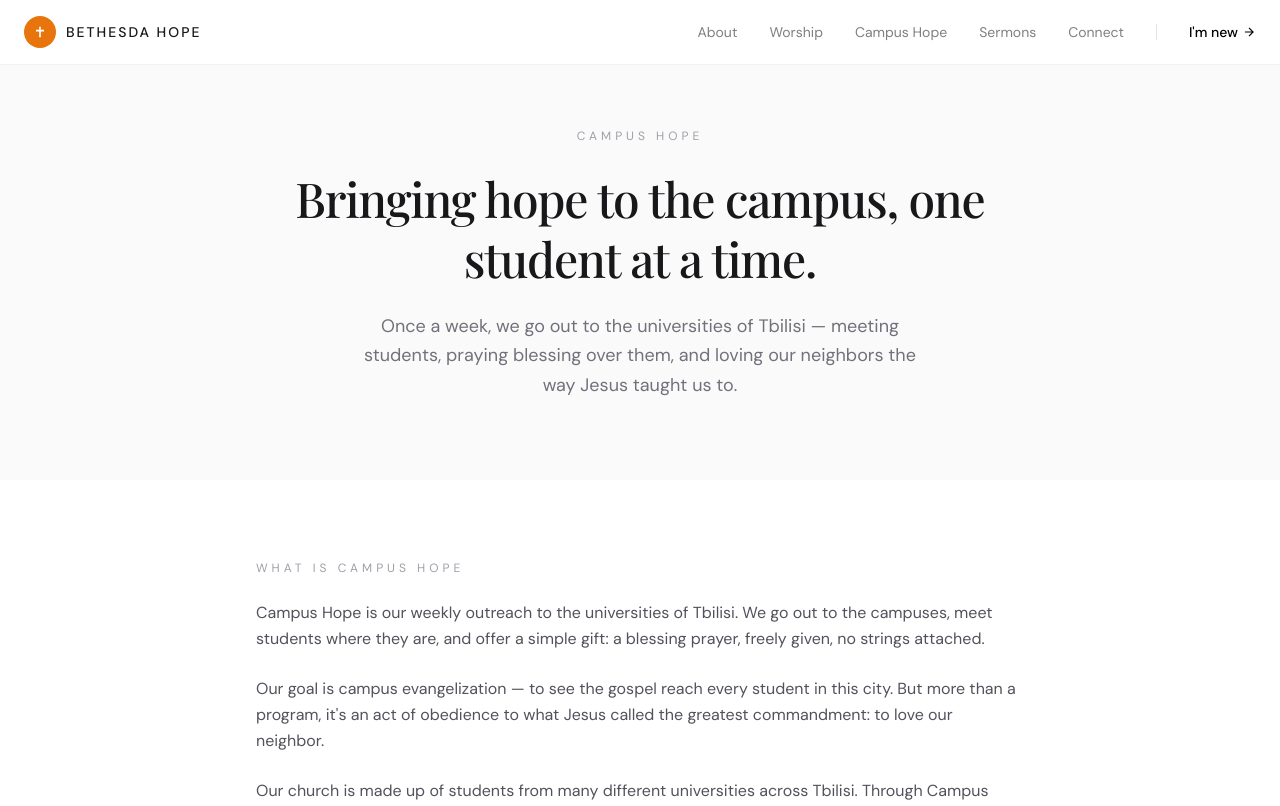
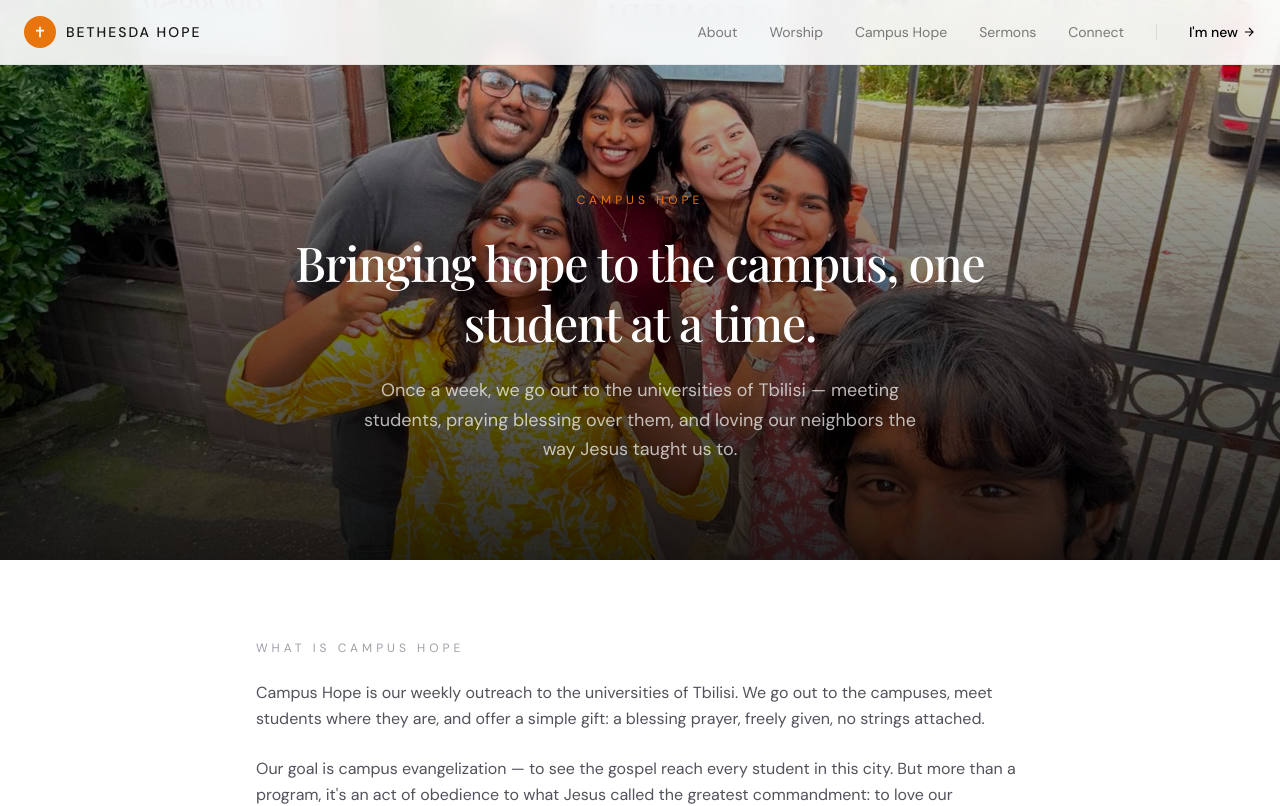
Before and after one commit to makewayjohn/bethesda-hope, a Next.js app: page /campus-hope in a window 1280 px wide. Shown: the top 806 px of the page. Built offline with nearby package versions, Linux system fonts and the light colour scheme.

Commit message:
Add campus photo banner to Campus Hope hero

```diff
--- a/src/app/campus-hope/page.tsx
+++ b/src/app/campus-hope/page.tsx
@@ -1,18 +1,28 @@
+import Image from "next/image";
 import ScrollReveal from "@/components/ScrollReveal";
 import CampusHopeSignup from "@/components/CampusHopeSignup";
 
 export default function CampusHopePage() {
   return (
     <>
-      <section className="pt-32 pb-20 px-6 bg-zinc-50">
-        <div className="max-w-3xl mx-auto text-center">
-          <p className="text-xs tracking-[4px] text-zinc-400 mb-6">
+      <section className="relative pt-40 pb-24 px-6 flex items-end min-h-[70vh]">
+        <Image
+          src="/images/campus_hope.jpeg"
+          alt="Campus Hope outreach at a Tbilisi university"
+          fill
+          priority
+          className="object-cover"
+        />
+        <div className="absolute inset-0 bg-gradient-to-t from-black/85 via-black/50 to-black/20" />
+
+        <div className="relative max-w-3xl mx-auto text-center">
+          <p className="text-xs tracking-[4px] text-brand-orange mb-6">
             CAMPUS HOPE
           </p>
-          <h1 className="font-display text-4xl sm:text-5xl font-medium tracking-tight leading-tight text-zinc-900">
+          <h1 className="font-display text-4xl sm:text-5xl font-medium tracking-tight leading-tight text-white">
             Bringing hope to the campus, one student at a time.
           </h1>
-          <p className="text-lg text-zinc-500 leading-relaxed mt-6 max-w-xl mx-auto">
+          <p className="text-lg text-white/70 leading-relaxed mt-6 max-w-xl mx-auto">
             Once a week, we go out to the universities of Tbilisi — meeting
             students, praying blessing over them, and loving our neighbors the
             way Jesus taught us to.
```
Also changed, not shown: public/images/campus_hope.jpeg (added).
